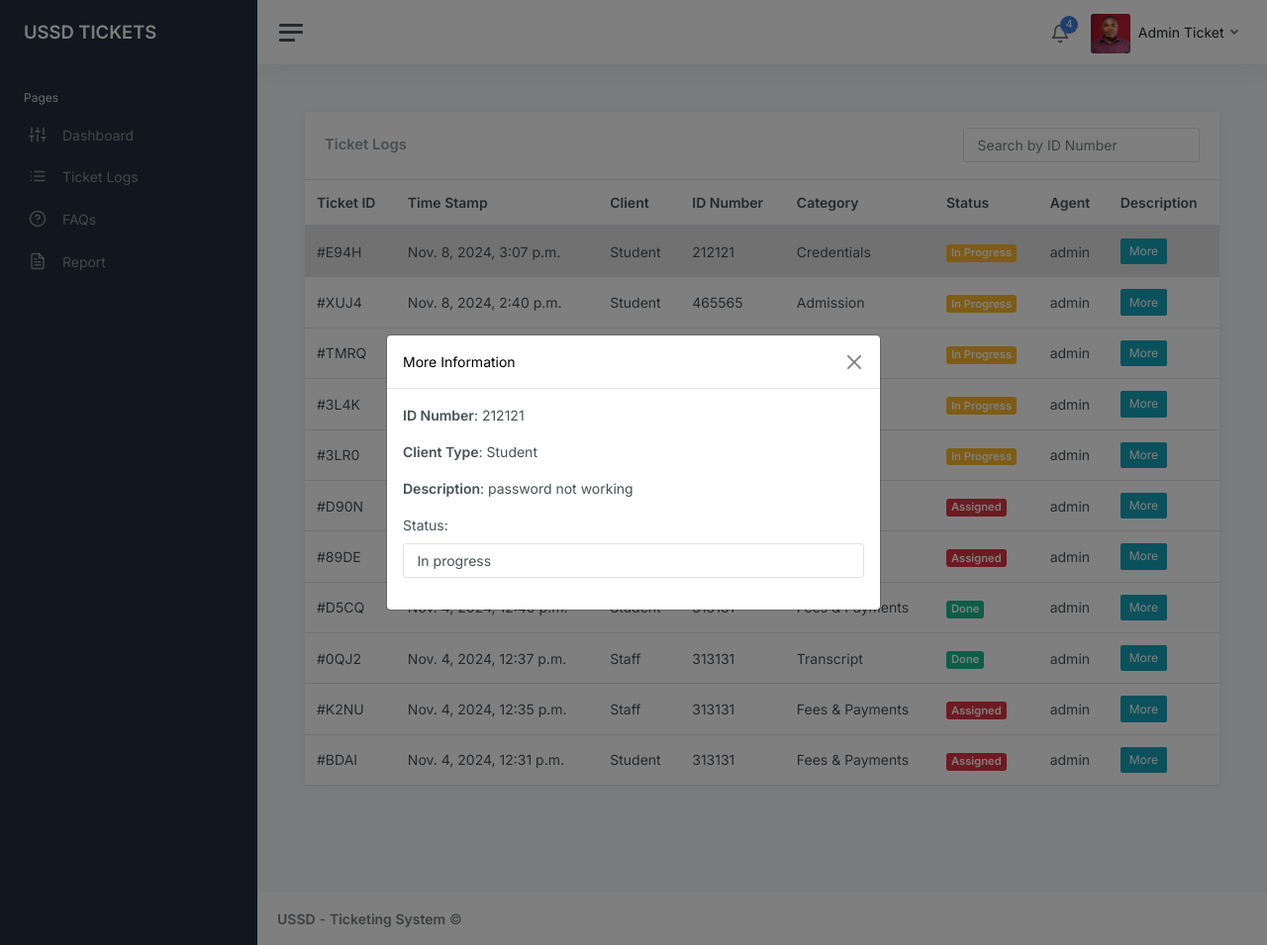
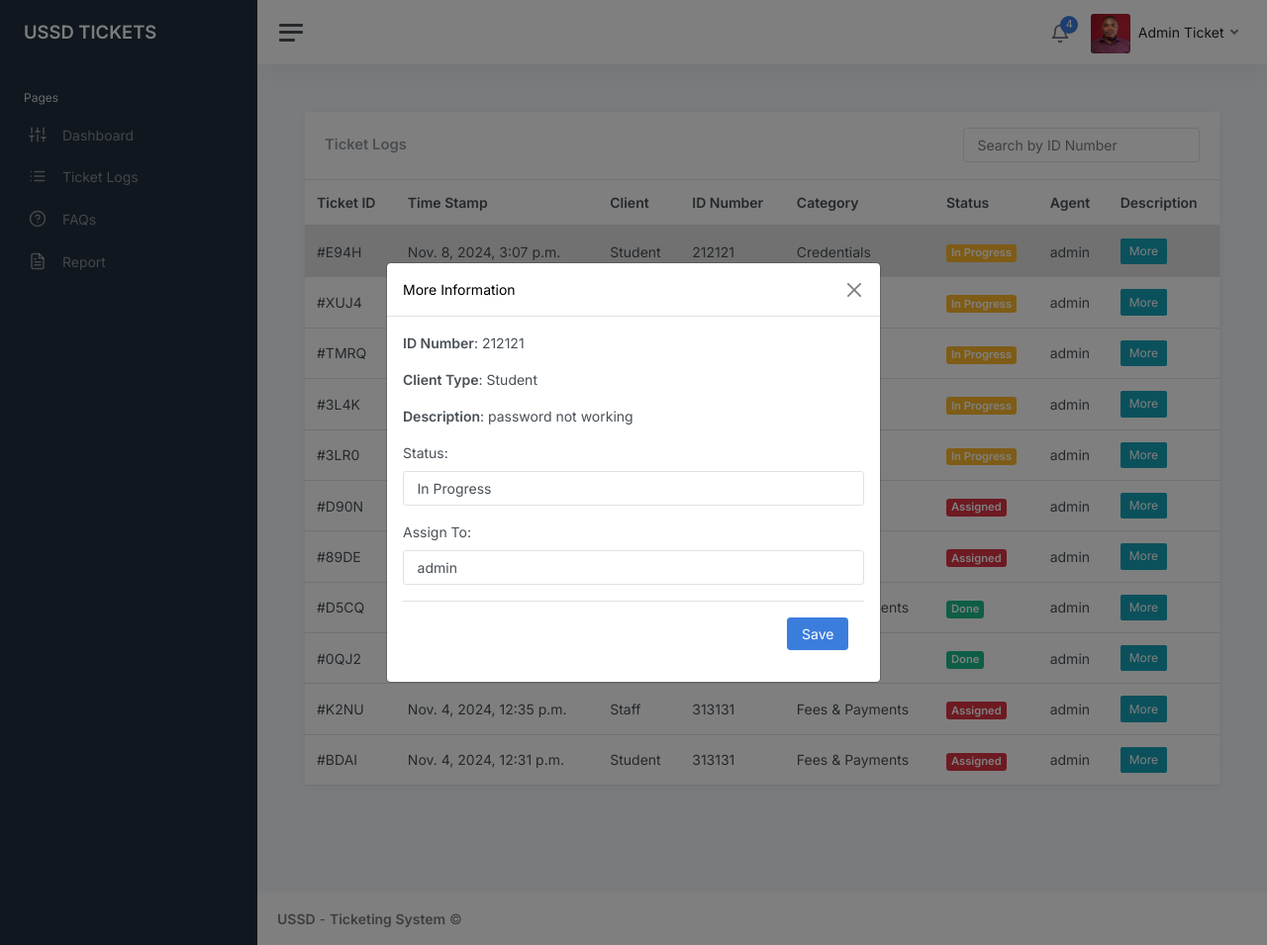
Before and after one commit to Magma4/ussd-ticketing, a Django app: page /ticketlogs/ in a window 1280 px wide, after a click on "More". Shown: the whole page at 99% size. Run offline with Django 5.2, Linux system fonts and the light colour scheme; a user stored in the database is signed in; data comes from the database, SQL or seed files in the repository; both versions use the stored data as it was after the commit; some libraries are stand-ins or nearby versions.

Commit message:
trying to handle the messages

```diff
--- a/ticketing/templates/ticketlogs.html
+++ b/ticketing/templates/ticketlogs.html
@@ -47,42 +47,50 @@
                                                 </button>
 
                                                 <!-- Modal -->
-                                                <div class="modal fade" id="infoModal{{ ticket.id }}" tabindex="-1" aria-labelledby="infoModalLabel{{ ticket.id }}" aria-hidden="true" >
+                                                <div class="modal fade" id="infoModal{{ ticket.id }}" tabindex="-1" aria-labelledby="infoModalLabel{{ ticket.id }}" aria-hidden="true">
                                                     <div class="modal-dialog modal-dialog-centered">
                                                         <div class="modal-content">
                                                             <div class="modal-header">
-                                                                <h1 class="modal-title fs-5" id="infoModalLabel{{ order.id }}">More Information</h1>
-                                                                <button type="button" class="btn-close" data-bs-dismiss="modal" aria-label="Close" ></button>
+                                                                <h1 class="modal-title fs-5" id="infoModalLabel{{ ticket.id }}">More Information</h1>
+                                                                <button type="button" class="btn-close" data-bs-dismiss="modal" aria-label="Close"></button>
                                                             </div>
                                                             <div class="modal-body">
                                                                 <p><b>ID Number</b>: {{ ticket.id_number|title }}</p>
                                                                 <p><b>Client Type</b>: {{ ticket.client_type }}</p>
                                                                 <p><b>Description</b>: {{ ticket.description }}</p>
+
+                                                                <form method="post" action="{% url 'update_ticket_status' ticket.id %}">
+                                                                    {% csrf_token %}
+
                                                                     <div class="form-group">
                                                                         <label for="ticketStatus">Status:</label>
-                                                                    <select class="form-control" id="ticketStatus" onchange="toggleAssignField()">
-                                                                        <option value="In progress">In progress</option>
+                                                                        <select class="form-control" id="ticketStatus" name="status" onchange="toggleAssignField(this.value)">
+                                                                            <option value="In Progress">In Progress</option>
                                                                             <option value="Done">Done</option>
                                                                             <option value="Assigned">Assigned</option>
                                                                         </select>
                                                                     </div>
 
-                                                                <div class="form-group" id="assignUserGroup" style="display: none;">
+                                                                    <div class="form-group" id="assignUserGroup" style="display: block;">
                                                                         <label for="assignUser">Assign To:</label>
-                                                                    <select class="form-control" id="assignUser">
-                                                                        <option>eagyemang</option>
-                                                                        <option>gavornyo</option>
-                                                                        <option>raymond.frimpong</option>
-                                                                        <!-- Add more users here -->
+                                                                        <select class="form-control" id="assignUser" name="assigned_user">
+                                                                            {% for user in all_users %}
+                                                                                <option value="{{ user.username }}">{{ user.username }}</option>
+                                                                            {% endfor %}
                                                                         </select>
                                                                     </div>
-                                                                <!-- <p><b>Approved By</b>: {{ order.approved_by|title }}</p>
-                                                                <p><b>Released By</b>: {{ order.released_by|title }}</p>
-                                                                <p><b>Returned To</b>: {{ order.returned_to|title }}</p> -->
+
+                                                                    <div class="modal-footer">
+                                                                        <button type="submit" class="btn btn-primary">Save</button>
+                                                                    </div>
+                                                                </form>
                                                             </div>
                                                         </div>
                                                     </div>
-                                                </div></td>
+                                                </div>
+
+
+
                                             </tr>
                                             {% endfor %}
 
@@ -95,55 +103,7 @@
                 </div>
             </main>
 
-<!-- Modal -->
-<div class="modal fade" id="ticketInfoModal" tabindex="-1" aria-labelledby="ticketInfoModalLabel" aria-hidden="true">
-    <div class="modal-dialog">
-        <div class="modal-content">
-            <div class="modal-header">
-                <h5 class="modal-title" id="ticketInfoModalLabel">Ticket Information</h5>
-                <button type="button" class="close" data-dismiss="modal" aria-label="Close">
-                    <span aria-hidden="true">&times;</span>
-                </button>
-            </div>
-            <div class="modal-body">
-                <form id="ticketForm">
-                    <div class="form-group">
-                        <label for="ticketID">ID Number:</label>
-                        <p></p>
-                    </div>
 
-                    <div class="form-group">
-                        <label for="ticketDescription">Description:</label>
-                        <p>{Issue Here}</p>
-                    </div>
-
-                    <div class="form-group">
-                        <label for="ticketStatus">Status:</label>
-                        <select class="form-control" id="ticketStatus" onchange="toggleAssignField()">
-                            <option value="In progress">In progress</option>
-                            <option value="Done">Done</option>
-                            <option value="Assigned">Assigned</option>
-                        </select>
-                    </div>
-
-                    <div class="form-group" id="assignUserGroup" style="display: none;">
-                        <label for="assignUser">Assign To:</label>
-                        <select class="form-control" id="assignUser">
-                            <option>eagyemang</option>
-                            <option>gavornyo</option>
-                            <option>raymond.frimpong</option>
-                            <!-- Add more users here -->
-                        </select>
-                    </div>
-                </form>
-            </div>
-            <div class="modal-footer">
-                <button type="button" class="btn btn-secondary" data-dismiss="modal">Close</button>
-                <button type="button" class="btn btn-primary">Save</button>
-            </div>
-        </div>
-    </div>
-</div>
         {% endblock %}
 
 			<footer class="footer">
@@ -166,19 +126,17 @@
     </script>
 
 <script>
-    function toggleAssignField() {
-        var status = document.getElementById("ticketStatus").value;
-        var assignField = document.getElementById("assignUserGroup");
+    function toggleAssignField(status) {
+        const assignUserGroup = document.getElementById('assignUserGroup');
 
-        if (status === "Assigned") {
-            assignField.style.display = "block";  // Show the "Assign To" field
+        if (status === 'Assigned') {
+            assignUserGroup.style.display = 'block';  // Show the "Assign To" field
         } else {
-            assignField.style.display = "none";   // Hide the "Assign To" field
+            assignUserGroup.style.display = 'none';   // Hide the "Assign To" field
         }
     }
 </script>
 
-
 </body>
 
 </html>
--- a/ticketing/ticksys/urls.py
+++ b/ticketing/ticksys/urls.py
@@ -8,5 +8,6 @@ urlpatterns = [
     path('faqs/', views.faqs, name='faqs'),
     path('search_ticket/', views.search_ticket, name='search_ticket'),
     path('create_ticket/', views.TicketCreateView.as_view(), name='create_ticket'),
+    path('update_ticket/<int:ticket_id>/', views.update_ticket_status, name='update_ticket_status'),
 
 ]
--- a/ticketing/ticksys/views.py
+++ b/ticketing/ticksys/views.py
@@ -17,6 +17,7 @@ from bootstrap_modal_forms.generic import (
   BSModalDeleteView
 )
 from django.views.generic.edit import CreateView
+from django.contrib.auth.models import User
 
 
 # Create your views here.
@@ -158,10 +159,12 @@ def index(request):
 
 def ticketlogs(request):
     user = request.user
+    all_users = User.objects.all()  # Retrieve all users to populate the dropdown
     tickets_by_user = Ticket.objects.filter(user=user).order_by('-created_at')
 
     context = {
-        'tickets_by_user' : tickets_by_user
+        'tickets_by_user' : tickets_by_user,
+        'all_users' : all_users
     }
 
     return render(request, 'ticketlogs.html', context)
@@ -198,35 +201,15 @@ def create_ticket(request):
     return render(request, 'ticket_form_modal.html', {'form': form})
 
 
-# def update_ticket_status(request, ticket_number):
-#     """This function updates ticket status"""
-#     user = request.user
-#     if request.method == 'POST':
-#         tickets = get_object_or_404(Ticket, id=ticket_number)
-#         new_status = request.POST.get('status')
+def update_ticket_status(request, ticket_id):
+    if request.method == 'POST':
+        ticket = get_object_or_404(Ticket, id=ticket_id)
+        ticket.status = request.POST.get('status')
 
-#         try:
-#             # Check if the status is being changed to 'released'
-#             if new_status == 'Assigned':
-#                 Ticket.status = new_status
-#                 tickets.approved_by = request.user.username  # Set the approved_by field to the username of the admin
-#                 tickets.save()
-#                 messages.success(request, f"Request with ID {ticket_number} has been Assigned by {request.user.username}.")
-#             elif new_status == 'released':
-#                 order.status = new_status
-#                 order.released_by = request.user.username  # Set the released_by field to the username of the admin
-#                 order.save()
-#                 messages.success(request, f"Request with ID {order.id} has been released by {request.user.username}.")
-#             elif new_status == 'returned':
-#                 order.status = new_status
-#                 order.returned_to = request.user.username  # Set the returned_to field to the username of the admin
-#                 order.save()
-#                 messages.success(request, f"Request with ID {order.id} has been received by {request.user.username}.")
-#             else:
-#                 order.status = new_status
-#                 order.save()
-#                 messages.success(request, f"Request {order.id} status has been updated.")
-#         except ValidationError as e:
-#             messages.error(request, e.message)
+        # Update the agent field instead of assigned_user
+        assigned_user_username = request.POST.get('assigned_user')
+        if assigned_user_username:
+            ticket.agent = assigned_user_username  # Store the username in the agent field
 
-#     return redirect('view-request')
+        ticket.save()
+        return redirect('ticketlogs')  # Redirect to the appropriate view after saving
```
Also changed, not shown: ticketing/db.sqlite3. Lines whose indentation alone changed are shown as unchanged.
